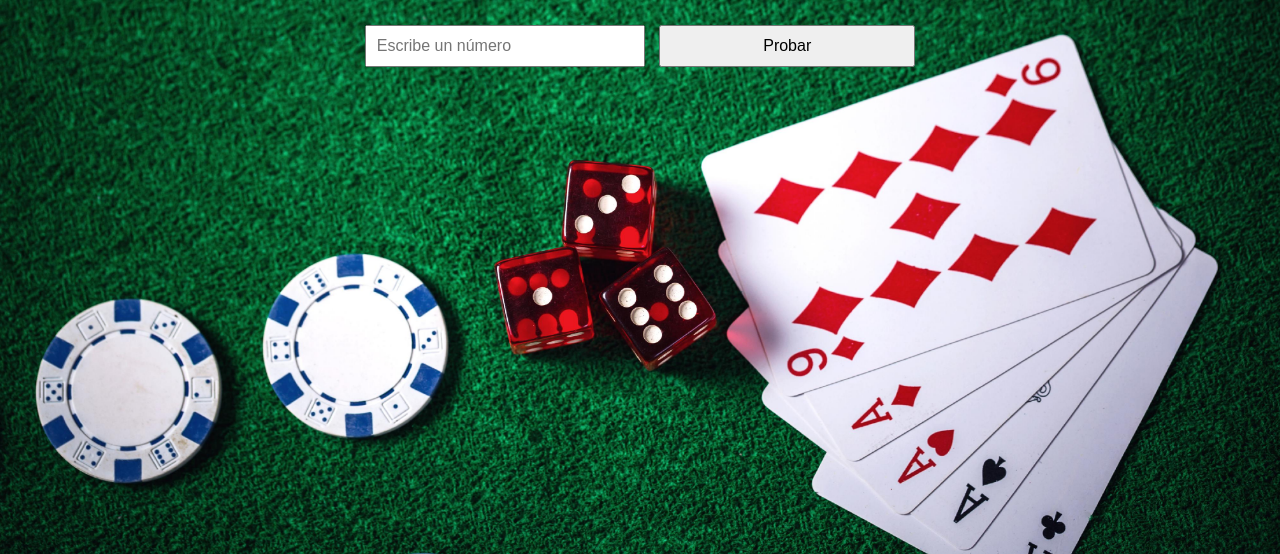
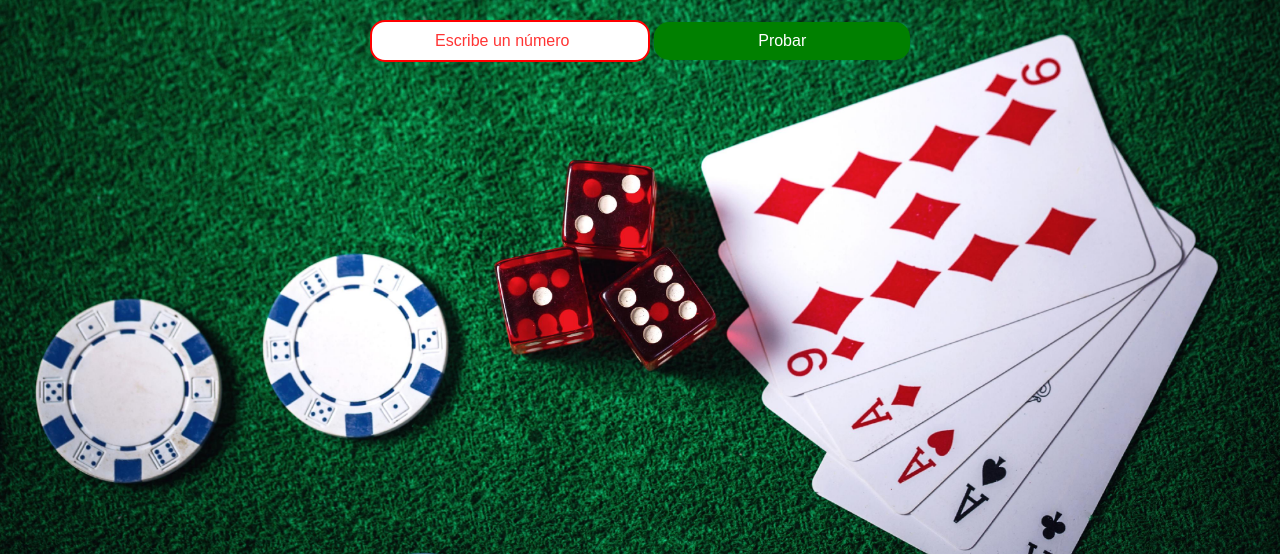
Before and after one commit to Camilosoy/taller-git, a plain HTML site: page game.js/index.html in a window 1280 px wide. Shown: the part 316-870 px from the top of the page. Drawn offline with Linux system fonts and the light colour scheme.

Commit message:
add style to button and place holder

```diff
--- a/game.js/styles.css
+++ b/game.js/styles.css
@@ -21,15 +21,44 @@ p {
     font-size: 35px;
 }
 
-input, button {
-    width: 20dvw;
-    padding: 10px;
-    margin: 5px;
-    font-size: 16px;
-}
 
 #hint {
     font-weight: bold;
     font-size: 18px;
     margin-top: 10px;
 }
+
+
+input {
+    width: 20dvw;
+    padding: 10px;
+    font-size: 16px;
+    border-radius: 15px; /* bordes redondeados */
+    border: 2px solid red; /* borde rojo */
+    outline: none;
+    text-align: center;
+}
+
+/* Placeholder rojo */
+input::placeholder {
+    color: red;
+    opacity: 0.8;
+}
+
+/* Botón verde */
+button {
+    width: 20dvw;
+    padding: 10px 20px;
+    font-size: 16px;
+    background-color: green;
+    color: white;
+    border: none;
+    border-radius: 15px; /* bordes redondeados */
+    cursor: pointer;
+    transition: background-color 0.3s ease;
+}
+
+/* Hover del botón */
+button:hover {
+    background-color: darkgreen;
+}
```
